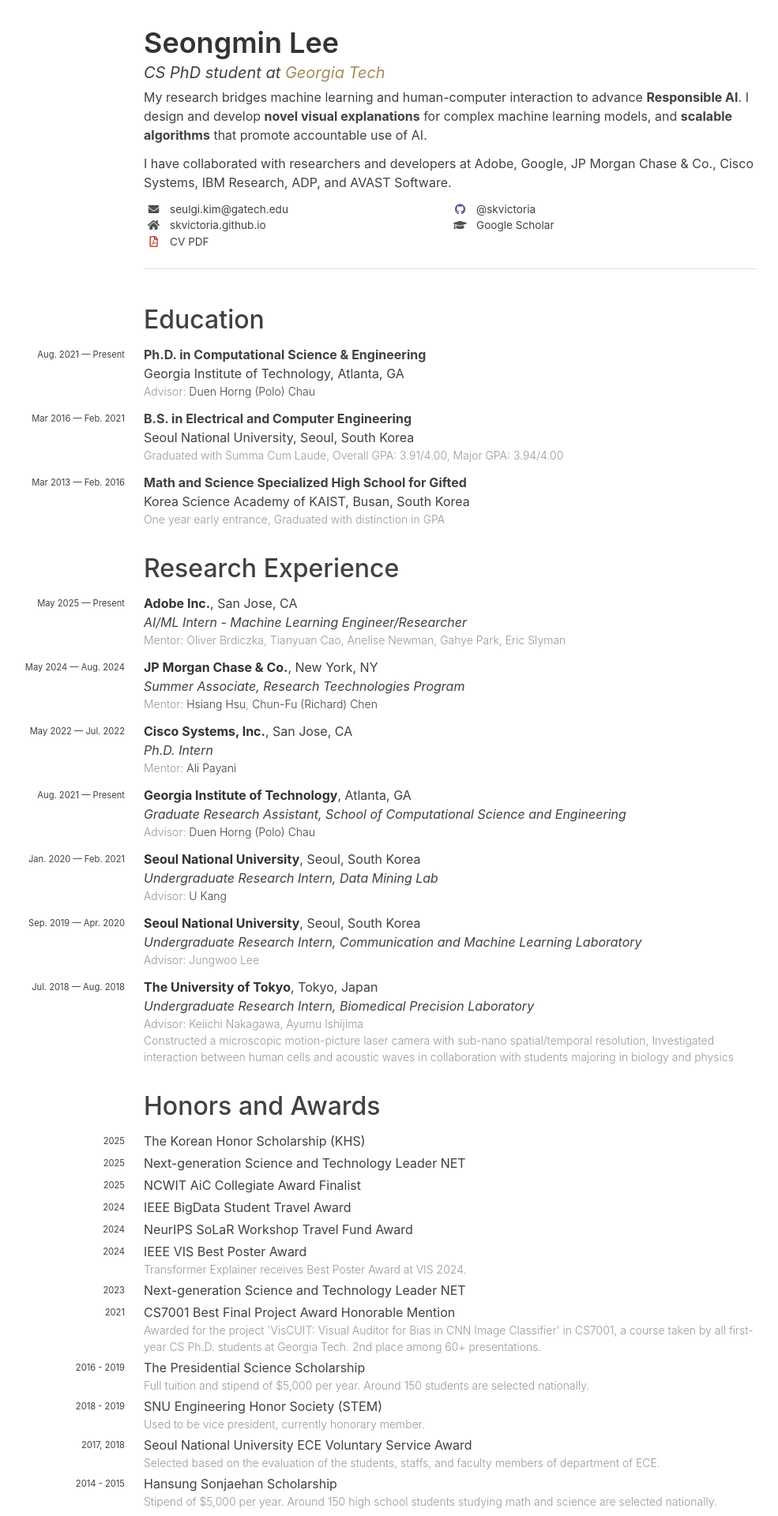
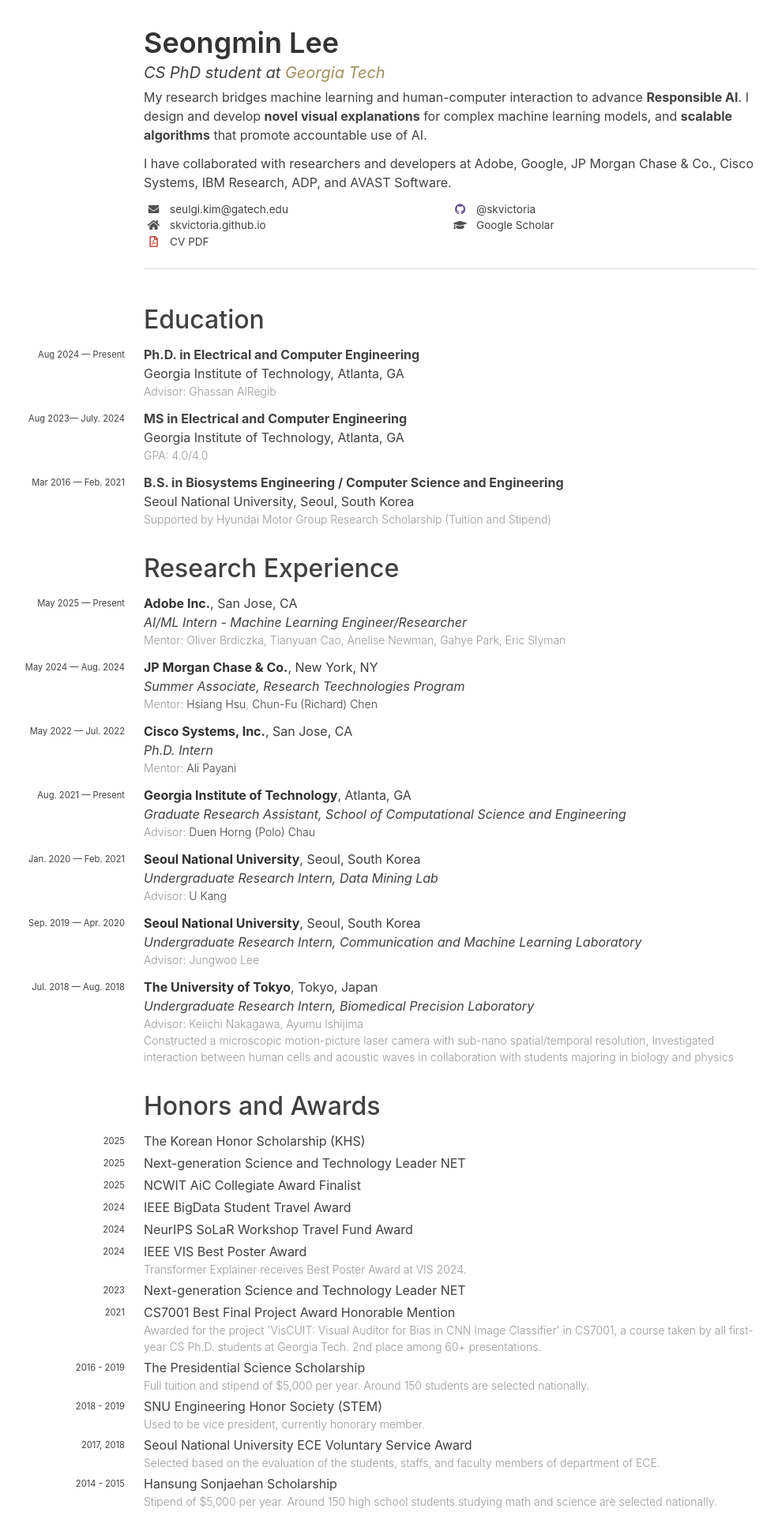
Before and after one commit to skvictoria/skvictoria.github.io, a Jekyll site: the page built from cv.md, in a window 1280 px wide. Shown: the top 1920 px of the page at 79% size, without its empty margins (150-1135 px from the left). Built offline with Jekyll 4.4.1, drawn with Linux system fonts in a browser that asks for light colours; nearby versions of some CDN libraries; some web fonts are replaced.

Commit message:
edit more

```diff
--- a/_config.yml
+++ b/_config.yml
@@ -1,6 +1,6 @@
 title: Seulgi Kim
 tagline: PhD Student at Georgia Tech
-url: https://www.seulgi.xyz
+url: https://skvictoria.github.io/
 baseurl: ""
 # gems: [jekyll-paginate]
 # paginate: 5
@@ -15,7 +15,7 @@
 
 author:
   name: Seulgi Kim
-  url: http://www.seulgi.xyz/
+  url: https://skvictoria.github.io/
   email: seulgi.kim@gatech.edu
 
 markdown: kramdown
--- a/_data/education.yaml
+++ b/_data/education.yaml
@@ -1,25 +1,25 @@
-- degree: "Ph.D. in Computational Science & Engineering"
-  years: "Aug. 2021 —"
+- degree: "Ph.D. in Electrical and Computer Engineering"
+  years: "Aug 2024 —"
   years-extra: "Present"
   institution: Georgia Institute of Technology
   location: "Atlanta, GA"
-  advisor: Duen Horng (Polo) Chau
+  advisor: Ghassan AlRegib
   institution-url: https://www.gatech.edu/
 
-- degree: "B.S. in Electrical and Computer Engineering"
+- degree: "MS in Electrical and Computer Engineering"
+  years: "Aug 2023—"
+  years-extra: "July. 2024"
+  institution: Georgia Institute of Technology
+  location: "Atlanta, GA"
+  description:
+    - "GPA: 4.0/4.0"
+  institution-url: https://www.gatech.edu/
+
+- degree: "B.S. in Biosystems Engineering / Computer Science and Engineering"
   years: "Mar 2016 —"
   years-extra: "Feb. 2021"
   institution: Seoul National University
   location: "Seoul, South Korea"
   description:
-    - "Graduated with Summa Cum Laude, Overall GPA: 3.91/4.00, Major GPA: 3.94/4.00"
+    - "Supported by Hyundai Motor Group Research Scholarship (Tuition and Stipend)"
   institution-url: https://www.snu.ac.kr/
-
-- degree: "Math and Science Specialized High School for Gifted"
-  years: "Mar 2013 —"
-  years-extra: "Feb. 2016"
-  institution: Korea Science Academy of KAIST
-  location: "Busan, South Korea"
-  description:
-    - "One year early entrance, Graduated with distinction in GPA"
-  institution-url: http://ksa.hs.kr
--- a/_sass/_variables.scss
+++ b/_sass/_variables.scss
@@ -11,7 +11,7 @@
 $footer-bg: #1E1E24;
 $footer-text: #e6e6e6;
 
-$code-color: #bf616a;
+$code-color: #a6544c;
 
 $table-row-color: #f6f6f6;
 $table-border-color: #ddd;
```
